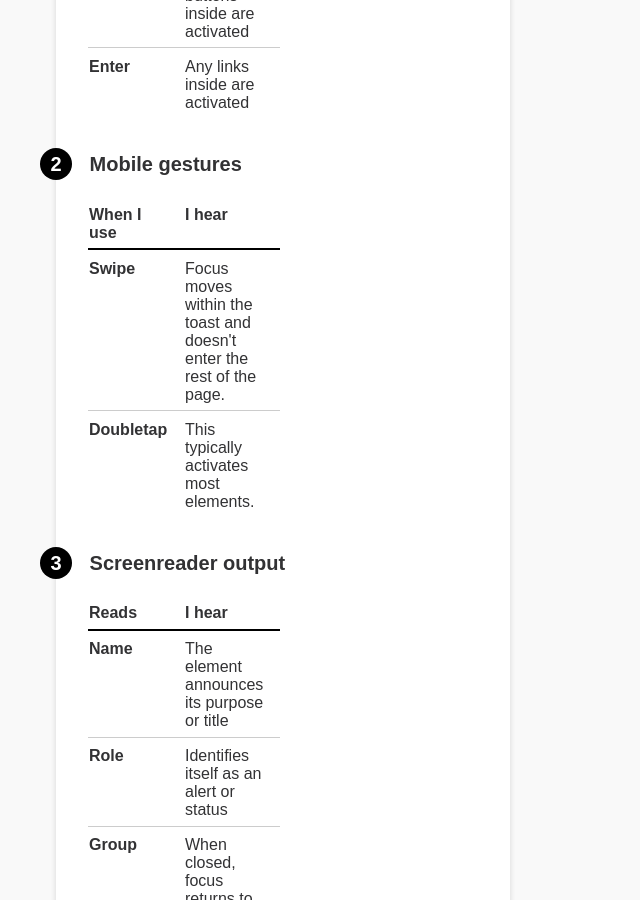
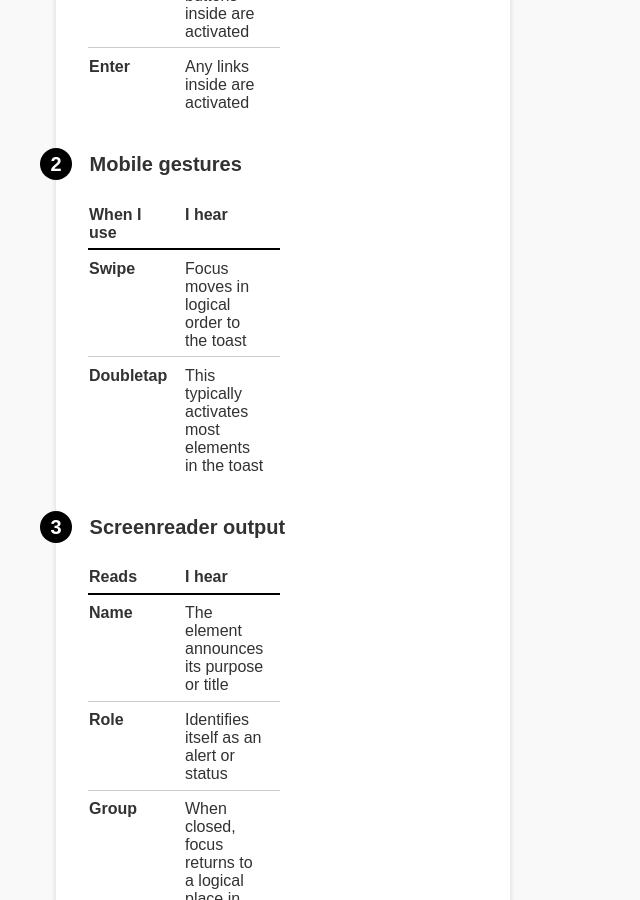
Before and after one commit to charlietriplett/OpenA11yEngineer, a Jekyll site: the page built from _checklist-web/snackbar-toast.md, in a window 1280 px wide and 900 px high, scrolled down 551 px. Shown: the whole window, without its empty margins (0-640 px from the left). Built offline with Jekyll 4.4.1, drawn with Linux system fonts in a browser that asks for light colours.

Commit message:
Updated text

```diff
--- a/_checklist-web/snackbar-toast.md
+++ b/_checklist-web/snackbar-toast.md
@@ -13,9 +13,9 @@ keyboard:
 
 mobile:
   swipe: |
-    Focus moves within the toast and doesn't enter the rest of the page.
+    Focus moves in logical order to the toast
   doubletap: |
-    This typically activates most elements.
+    This typically activates most elements in the toast
 
 screenreader:
   name:  |
```
